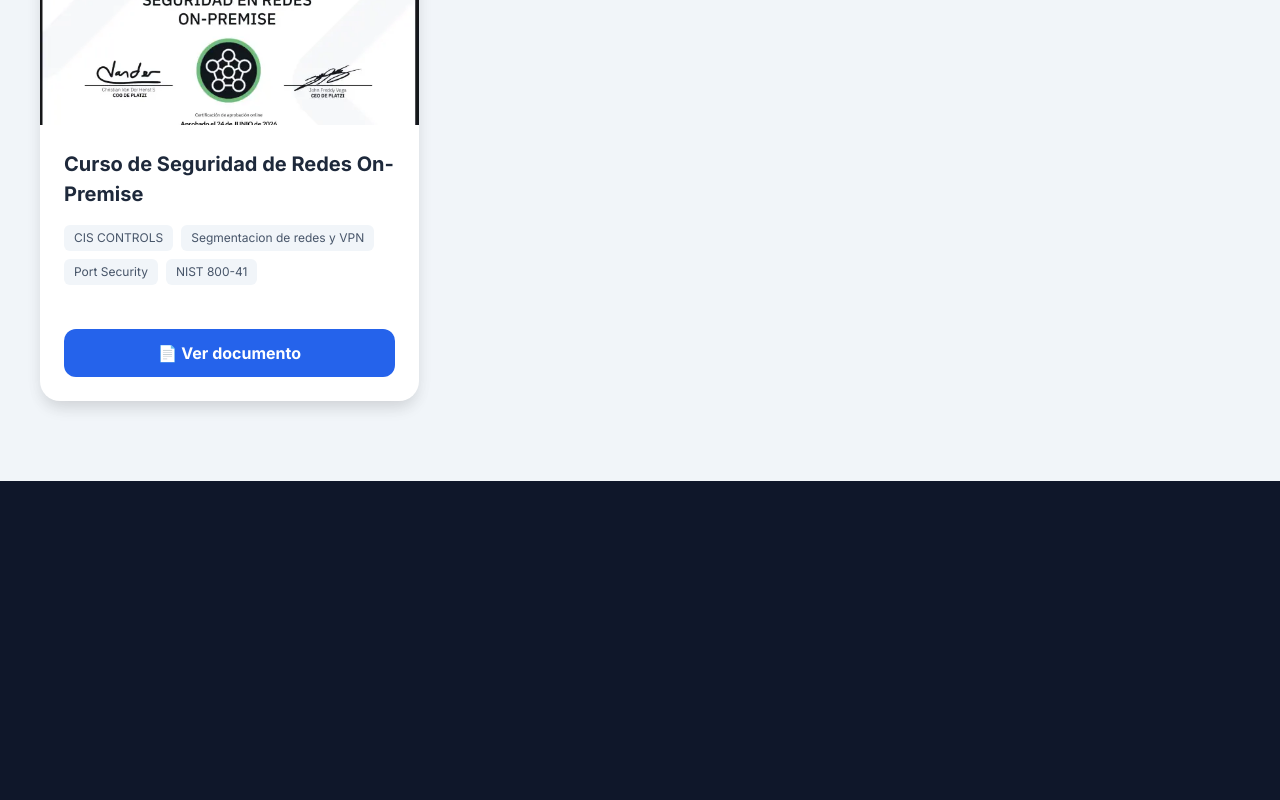
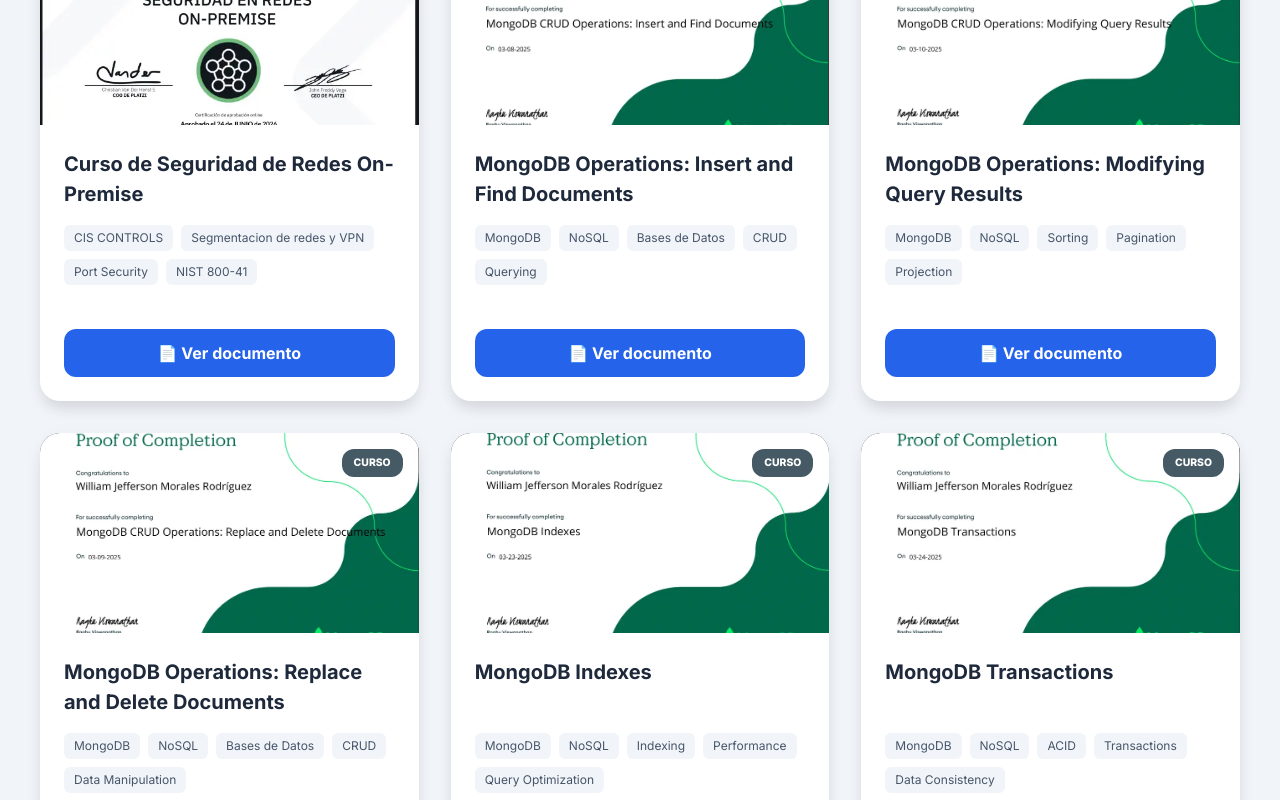
Before and after one commit to wjmorales22/portfolio-credentials, a React (Vite) app: page / in a window 1280 px wide. Shown: the part 2460-3260 px from the top of the page. Before the commit the page ends 2941 px from the top, so only its background shows below. Built offline with nearby package versions, Linux system fonts and the light colour scheme.

Commit message:
Add MongoDB course entries to data.js
Add Data of MongoDB Certifications

```diff
--- a/src/data.js
+++ b/src/data.js
@@ -104,4 +104,44 @@
     type: "CURSO",
     tags: ["CIS CONTROLS", "Segmentacion de redes y VPN", "Port Security", "NIST 800-41"]
   },
+  {
+    id: 14,
+    titulo: "MongoDB Operations: Insert and Find Documents",
+    link: "/assets/docs/Insert-and-Find-Documents.pdf",
+    thumbnail: "/assets/thumbnails/Insert-and-Find-Documents.webp",
+    type: "CURSO",
+    tags: ["MongoDB", "NoSQL", "Bases de Datos", "CRUD", "Querying"]
+  },
+  {
+    id: 15,
+    titulo: "MongoDB Operations: Modifying Query Results",
+    link: "/assets/docs/Modifying-Query-Results.pdf",
+    thumbnail: "/assets/thumbnails/Modifying-Query-Results.webp",
+    type: "CURSO",
+    tags: ["MongoDB", "NoSQL", "Sorting", "Pagination", "Projection"]
+  },
+  {
+    id: 16,
+    titulo: "MongoDB Operations: Replace and Delete Documents",
+    link: "/assets/docs/Replace-and-Delete-Documents.pdf",
+    thumbnail: "/assets/thumbnails/Replace-and-Delete-Documents.webp",
+    type: "CURSO",
+    tags: ["MongoDB", "NoSQL", "Bases de Datos", "CRUD", "Data Manipulation"]
+  },
+  {
+    id: 17,
+    titulo: "MongoDB Indexes",
+    link: "/assets/docs/MongoDB-Indexes.pdf",
+    thumbnail: "/assets/thumbnails/MongoDB-Indexes.webp",
+    type: "CURSO",
+    tags: ["MongoDB", "NoSQL", "Indexing", "Performance", "Query Optimization"]
+  },
+  {
+    id: 18,
+    titulo: "MongoDB Transactions",
+    link: "/assets/docs/MongoDB-Transactions.pdf",
+    thumbnail: "/assets/thumbnails/MongoDB-Transactions.webp",
+    type: "CURSO",
+    tags: ["MongoDB", "NoSQL", "ACID", "Transactions", "Data Consistency"]
+  },
 ];
```
